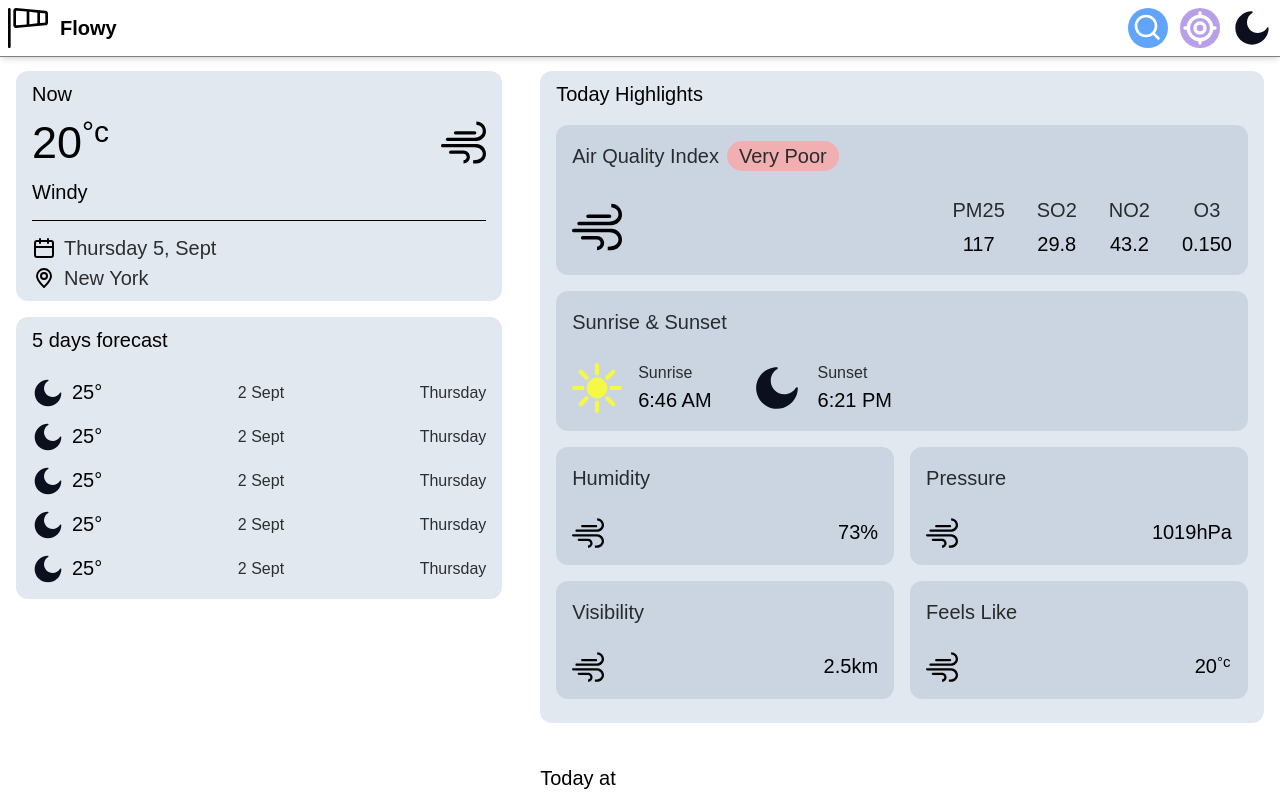
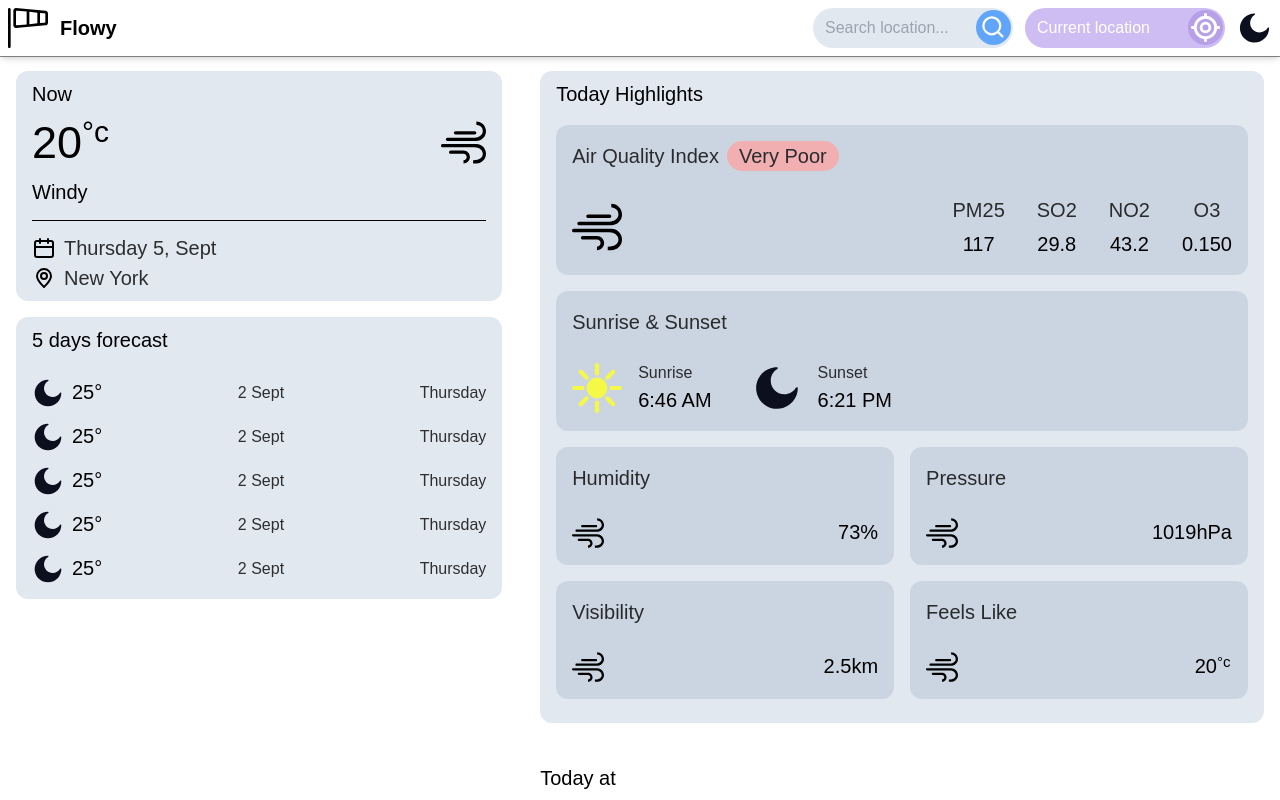
Before and after one commit to NaingLuTun/flowy, a React (Vite) app: page / in a window 1280 px wide. Shown: the top 800 px of the page. Built offline with nearby package versions, Linux system fonts and the light colour scheme; a web font is replaced by a local one.

Commit message:
successfully implemented responsive design for all screens

```diff
--- a/index.html
+++ b/index.html
@@ -2,7 +2,7 @@
 <html lang="en">
   <head>
     <meta charset="UTF-8" />
-    <link rel="icon" type="image/svg+xml" href="/vite.svg" />
+    <link rel="shortcut icon" href="./src/assets/flowy-favicon.png" type="image/x-icon">
     <meta name="viewport" content="width=device-width, initial-scale=1.0" />
     <title>Flowy</title>
   </head>
--- a/src/Header.tsx
+++ b/src/Header.tsx
@@ -21,13 +21,38 @@ const Header = () => {
             <img src={appIcon} alt="flowy icon" className="w-[30px] md:w-[40px] hover:cursor-pointer appIcon" />
             <h1 className="text-xl font-semibold hover:cursor-pointer headerText">Flowy</h1>
         </div>
-        <div className="gap-3 align-middle flex ">
+
+
+            {isBigScreen?
+
+            <div className="gap-3 align-middle flex">
+
+              <div className="relative searchBarContainer">
+                <input type="text" className="bg-slate-200 p-2 pl-3 pr-[40px] w-[200px] rounded-full focus:outline-none " placeholder="Search location... "/>
+                <img onClick={() => setSearchActive(true)} src={searchIcon} alt="search icon" className="w-[25px] md:w-[35px] absolute right-[2px] top-[2px] bg-blue-400 rounded-full p-1 hover:cursor-pointer searchIcon"/>
+              </div>
+
+              <div className="p-2 pl-3 font-medium text-white relative flex w-[200px] bg-[#cebdf3] rounded-full hover:cursor-pointer currentLocationContainer">
+                <p>Current location</p>
+                <img src={currentLocationIcon} alt="current location icon" className="w-[25px] md:w-[35px] absolute right-[2px] top-[2px] bg-[#b7a0e7] rounded-full hover:cursor-pointer currentLocationIcon" />
+              </div>
+
+              <img onClick={() => setIsDarkMode(!isDarkmode)} src={isDarkmode? lightModeIcon : darkModeIcon} alt="theme icon" className="w-[25px] md:w-[35px] hover:cursor-pointer themeIcon"/>
+
+            </div>
+
+            :
+
+            <div className="gap-3 align-middle flex ">
             <img onClick={() => setSearchActive(true)} src={searchIcon} alt="search icon" className="w-[30px] md:w-[40px] bg-blue-400 rounded-full p-1 hover:cursor-pointer searchIcon"/>
 
             <img src={currentLocationIcon} alt="current location icon" className="w-[30px] md:w-[40px] bg-[#b7a0e7] rounded-full hover:cursor-pointer currentLocationIcon" />
 
             <img onClick={() => setIsDarkMode(!isDarkmode)} src={isDarkmode? lightModeIcon : darkModeIcon} alt="theme icon" className="w-[30px] md:w-[40px] hover:cursor-pointer themeIcon"/>
-        </div>
+            </div>
+            }
+
+
 
         {searchActive && <SearchModal setSearchActive={setSearchActive}/>}
 
```
Also changed, not shown: src/assets/flowy-favicon.png (added).
